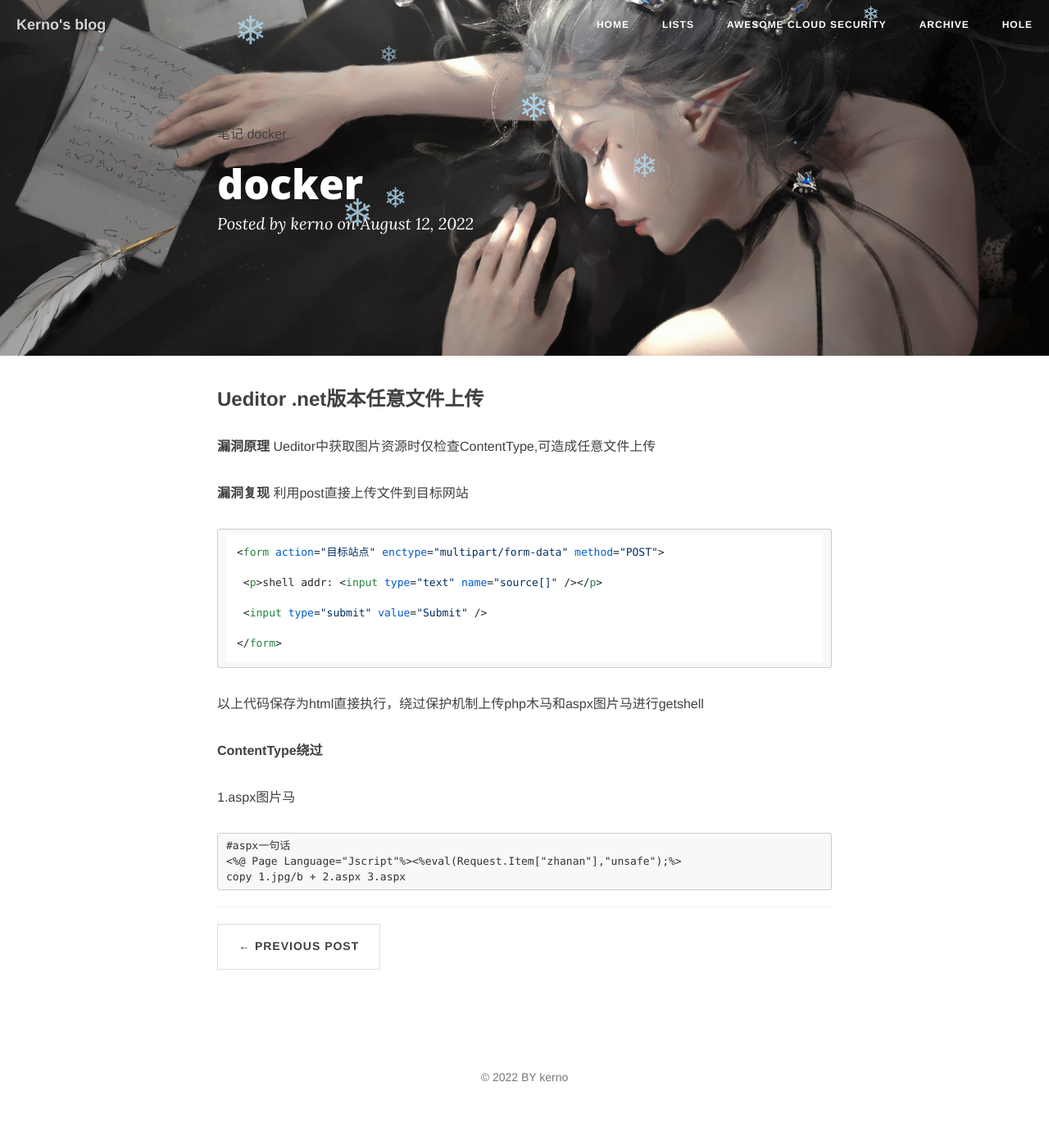
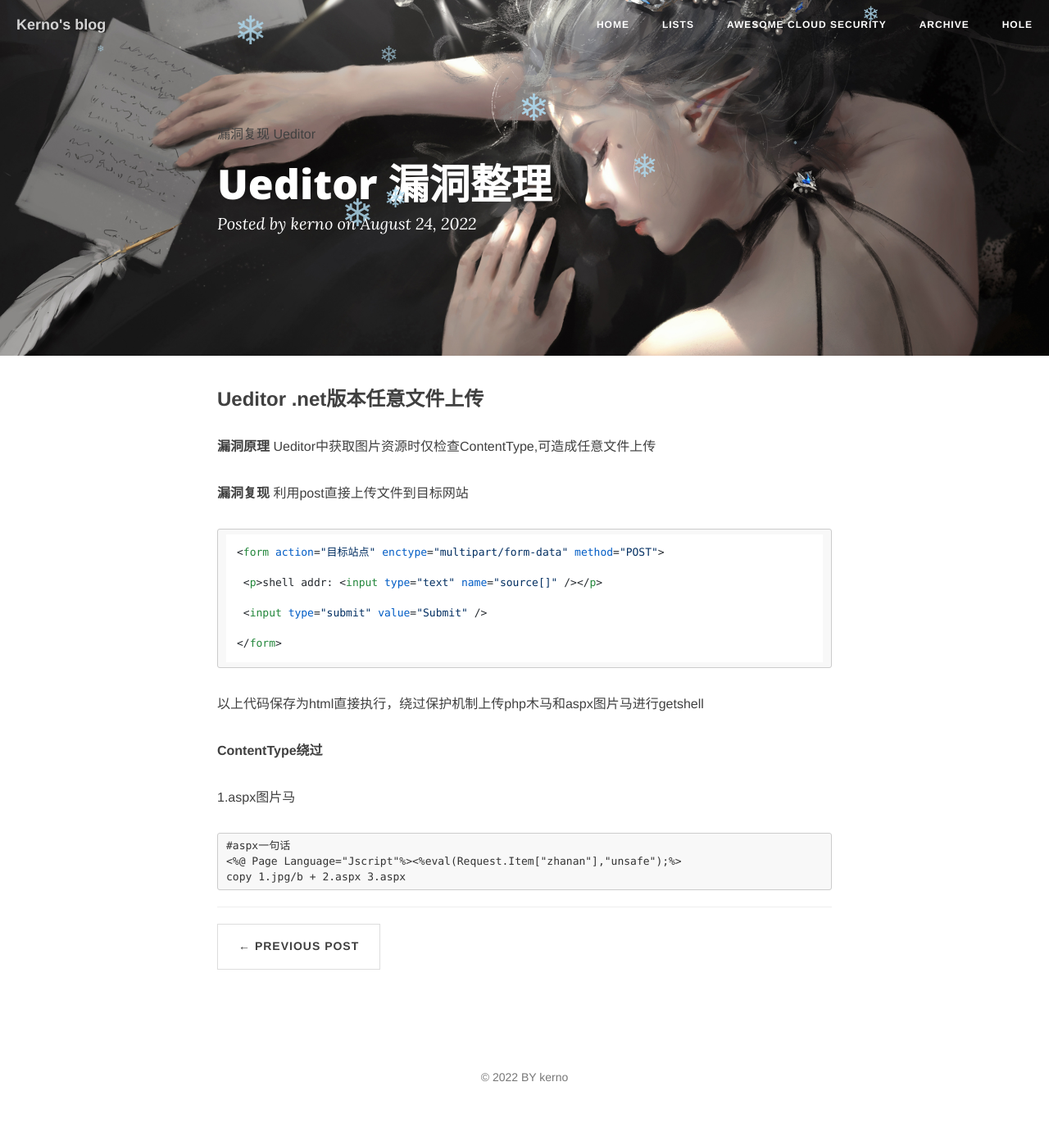
Before and after one commit to kerno-yep/kerno-yep.github.io, a Jekyll site: the page built from _posts/2022-08-19-Ueditor漏洞.md, in a window 1280 px wide. Shown: the whole page at 82% size. Built offline with Jekyll 4.4.1, drawn with Linux system fonts in a browser that asks for light colours; nearby versions of some CDN libraries; comment, search, counter and statistics services are not loaded.

Commit message:
modified:   Lists.md 	modified:   "_posts/2022-08-19-Ueditor\346\274\217\346\264\236.md"

```diff
--- a/_posts/2022-08-19-Ueditor漏洞.md
+++ b/_posts/2022-08-19-Ueditor漏洞.md
@@ -1,10 +1,10 @@
 ---
 layout: post
-title: docker
-date: 2022-8-12
+title: Ueditor 漏洞整理
+date: 2022-8-24
 categories: blog
-tags: [笔记,docker]
-description: docker技术整理
+tags: [漏洞复现,Ueditor]
+description: Ueditor
 
 
 ---
```
Also changed, not shown: Lists.md (+0 -1 lines).
